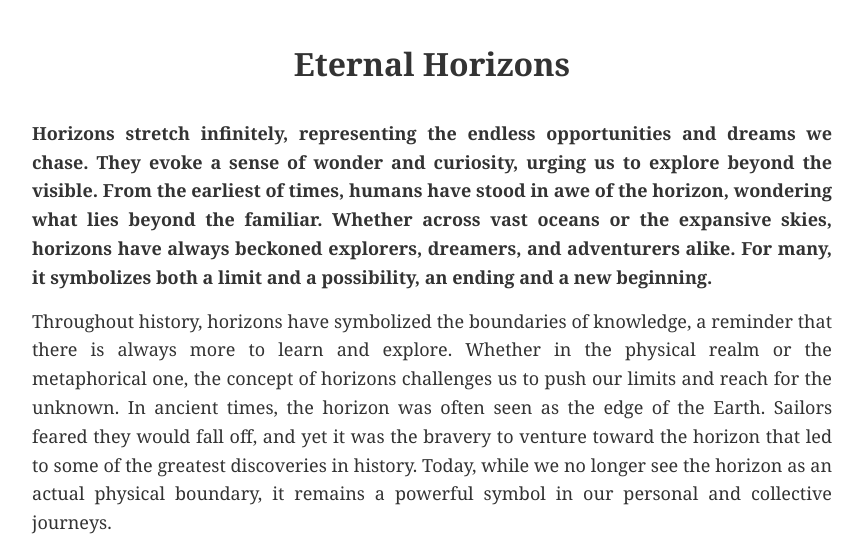
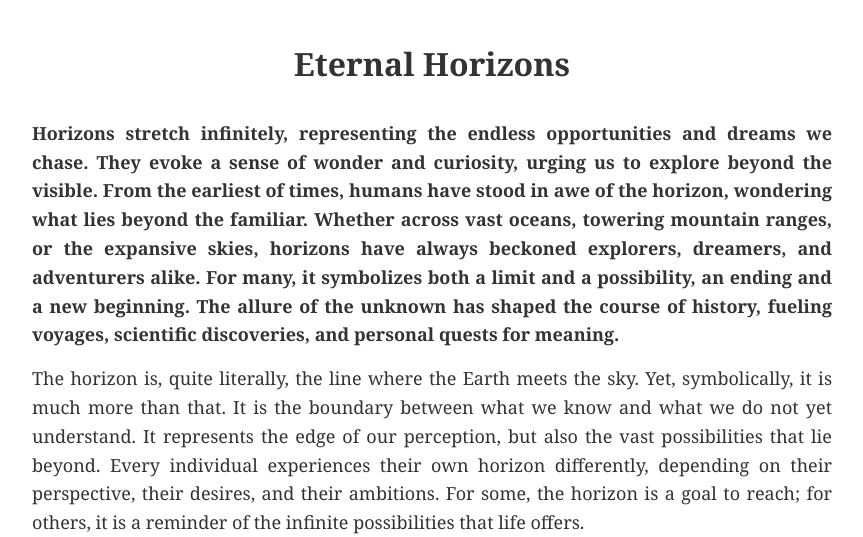
Before and after one commit to m-cochran/Randomerr, a Jekyll site: the page built from _posts/2024-08-19-eternal-horizons.md, in a window 1280 px wide and 1400 px high, scrolled down 470 px, cut to the strip 139-676 px from the top of the window. Shown: the whole strip, without its empty margins (208-1071 px from the left). Built offline with Jekyll 4.4.1, drawn with Linux system fonts in a browser that asks for light colours; some of the changed text lies outside the part shown.

Commit message:
Update 2024-08-19-eternal-horizons.md

```diff
--- a/_posts/2024-08-19-eternal-horizons.md
+++ b/_posts/2024-08-19-eternal-horizons.md
@@ -16,22 +16,25 @@
 
 Explore the eternal horizons and let your imagination run free beyond the visible.
 
-
 <div class="essay-container">
     <h1>Eternal Horizons</h1>
 
     <section class="introduction">
-        <p>Horizons stretch infinitely, representing the endless opportunities and dreams we chase. They evoke a sense of wonder and curiosity, urging us to explore beyond the visible. From the earliest of times, humans have stood in awe of the horizon, wondering what lies beyond the familiar. Whether across vast oceans or the expansive skies, horizons have always beckoned explorers, dreamers, and adventurers alike. For many, it symbolizes both a limit and a possibility, an ending and a new beginning.</p>
+        <p>Horizons stretch infinitely, representing the endless opportunities and dreams we chase. They evoke a sense of wonder and curiosity, urging us to explore beyond the visible. From the earliest of times, humans have stood in awe of the horizon, wondering what lies beyond the familiar. Whether across vast oceans, towering mountain ranges, or the expansive skies, horizons have always beckoned explorers, dreamers, and adventurers alike. For many, it symbolizes both a limit and a possibility, an ending and a new beginning. The allure of the unknown has shaped the course of history, fueling voyages, scientific discoveries, and personal quests for meaning.</p>
     </section>
 
     <section class="main-body">
-        <p>Throughout history, horizons have symbolized the boundaries of knowledge, a reminder that there is always more to learn and explore. Whether in the physical realm or the metaphorical one, the concept of horizons challenges us to push our limits and reach for the unknown. In ancient times, the horizon was often seen as the edge of the Earth. Sailors feared they would fall off, and yet it was the bravery to venture toward the horizon that led to some of the greatest discoveries in history. Today, while we no longer see the horizon as an actual physical boundary, it remains a powerful symbol in our personal and collective journeys.</p>
+        <p>The horizon is, quite literally, the line where the Earth meets the sky. Yet, symbolically, it is much more than that. It is the boundary between what we know and what we do not yet understand. It represents the edge of our perception, but also the vast possibilities that lie beyond. Every individual experiences their own horizon differently, depending on their perspective, their desires, and their ambitions. For some, the horizon is a goal to reach; for others, it is a reminder of the infinite possibilities that life offers.</p>
+
+        <p>Throughout history, horizons have symbolized the boundaries of knowledge, a reminder that there is always more to learn and explore. Whether in the physical realm or the metaphorical one, the concept of horizons challenges us to push our limits and reach for the unknown. In ancient times, the horizon was often seen as the edge of the Earth. Sailors feared they would fall off, and yet it was the bravery to venture toward the horizon that led to some of the greatest discoveries in history. Today, while we no longer see the horizon as an actual physical boundary, it remains a powerful symbol in our personal and collective journeys. It is a reminder that there is always more to explore, more to achieve, and more to understand.</p>
 
         <!-- First Image Example -->
         <figure>
             <img src="https://images.unsplash.com/photo-1720986073399-f5c24e020ca1?q=80&w=1170&auto=format&fit=crop&ixlib=rb-4.0.3&ixid=M3wxMjA3fDB8MHxwaG90by1wYWdlfHx8fGVufDB8fHx8fA%3D%3D" alt="Eternal horizons" title="Eternal horizons">
             <figcaption>The beauty of endless horizons.</figcaption>
         </figure>
+
+        <p>As we look toward new horizons, we are reminded of the countless individuals throughout history who have stood at the edge of the known world and dared to step into the unknown. Explorers like Christopher Columbus and Ferdinand Magellan braved the open seas, pushing beyond the visible horizon to discover new lands and expand the boundaries of human knowledge. Their courage and determination remind us that the horizon is not a limitation but an invitation to discover what lies beyond. In the same way, modern astronauts gaze at the horizons of distant planets, continuing the legacy of exploration and curiosity.</p>
 
         <p>As we stand on the edge of a new horizon, we reflect on our journey and the lessons learned along the way. The vastness of what lies ahead is both daunting and exhilarating, reminding us of the power of imagination and determination. Whether we are standing on a hilltop looking out over a distant valley or gazing into the open sea, the horizon becomes a metaphor for potential and promise. Every step we take toward it, we push the boundaries of what we know and who we are. It is in this pursuit that human progress has flourished.</p>
 
@@ -55,14 +58,23 @@
 
         <p>Even in our everyday lives, the horizon plays a role. Whether we are setting personal goals, planning our future, or simply looking for meaning, the horizon serves as a reminder that there is always something more to strive for. It is a symbol of hope, of new beginnings, and of endless possibilities. And just as the physical horizon shifts as we move, so too does our personal horizon shift as we grow and change. What was once out of reach becomes attainable, and new horizons come into view.</p>
 
-        <p>In many cultures, the horizon has also been seen as a spiritual symbol. It represents the meeting point between heaven and Earth, between the known and the unknown. It is a place where the physical and the metaphysical come together. In this way, the horizon becomes not just a symbol of physical exploration, but of spiritual growth and enlightenment as well. It encourages us to seek out not just new lands, but new ways of understanding ourselves and the world around us.</p>
+        <p>In many cultures, the horizon has also been seen as a spiritual symbol. It represents the meeting point between heaven and Earth, between the known and the unknown. It is a place where the physical and the metaphysical come together. In this way, the horizon becomes not just a symbol of physical exploration, but of spiritual growth and enlightenment as well. It encourages us to seek out not just new lands, but new ways of understanding ourselves and the world around us. It calls us to reflect on our place in the universe and to pursue a deeper sense of connection with the world around us.</p>
     </section>
 
     <section class="conclusion">
         <p>The horizon symbolizes the promise of tomorrow and the possibilities that come with it. As we continue to venture into the unknown, may we embrace the beauty of each new horizon and the opportunities it holds. In the end, it is not about reaching the horizon, but about the journey we take to get there. Each new horizon we encounter brings with it new challenges, new discoveries, and new opportunities for growth. And as long as we continue to move forward, to seek out new horizons, there will always be something more to explore, to learn, and to achieve.</p>
 
-        <p>As we stand on the brink of a new era of exploration, both in the physical world and in our personal lives, let us not be afraid to chase the horizon. Let us remember that the horizon is not an endpoint, but a gateway to new possibilities. And with each new horizon we reach, may we continue to dream bigger, push further, and explore the endless opportunities that lie ahead.</p>
+        <p>As we stand on the brink of a new era of exploration, both in the physical world and in our personal lives, let us not be afraid to chase the horizon. Let us remember that the horizon is not an endpoint, but a gateway to new possibilities. And with each new horizon we reach, may we continue to dream bigger, push further, and explore the endless opportunities that lie ahead. Horizons are limitless, just as the dreams we carry within ourselves are infinite. The key is to keep moving forward, always chasing the next horizon.</p>
     </section>
+
+    <!-- Pagination Links -->
+    <div class="pagination">
+        <a href="#previous" class="previous">Previous</a>
+        <span>Page 1 of 5</span>
+        <a href="#next" class="next">Next</a>
+    </div>
+</div>
+
 
     <!-- Pagination Links -->
     <div class="pagination">
```
